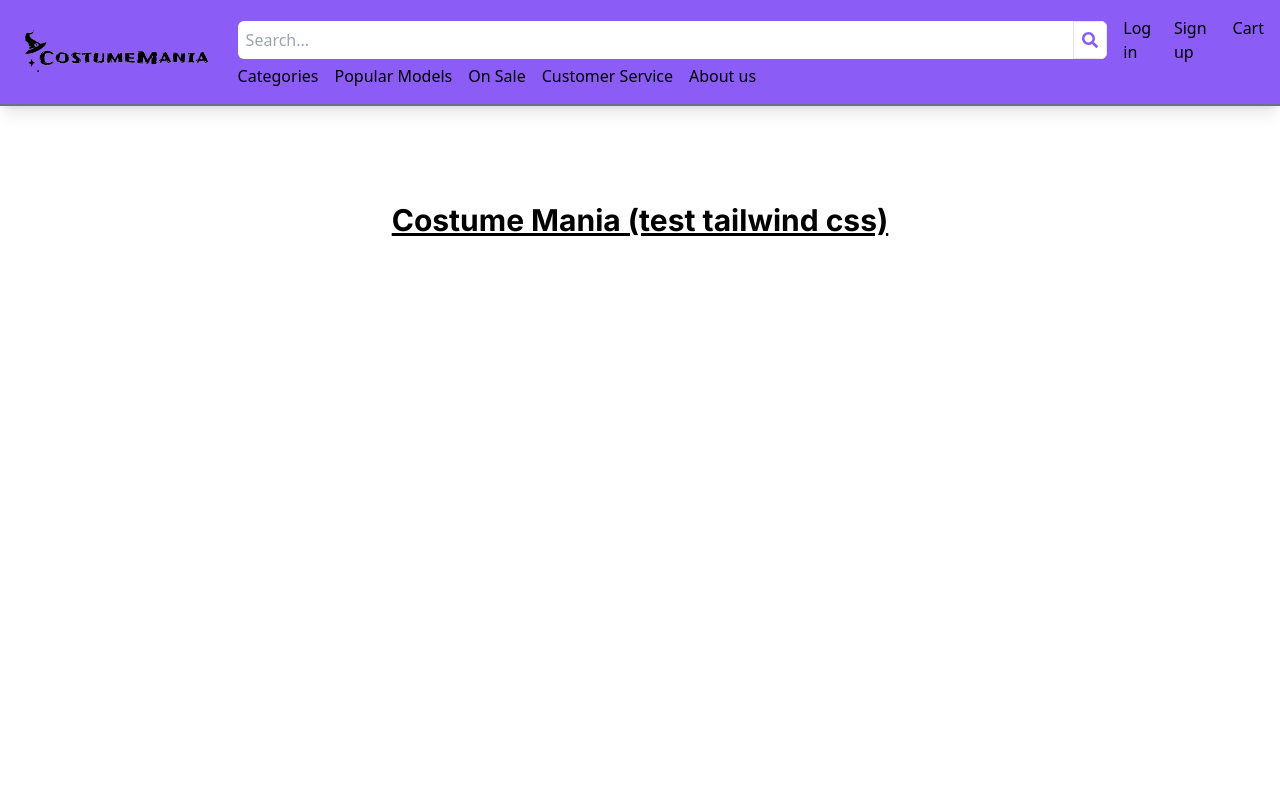
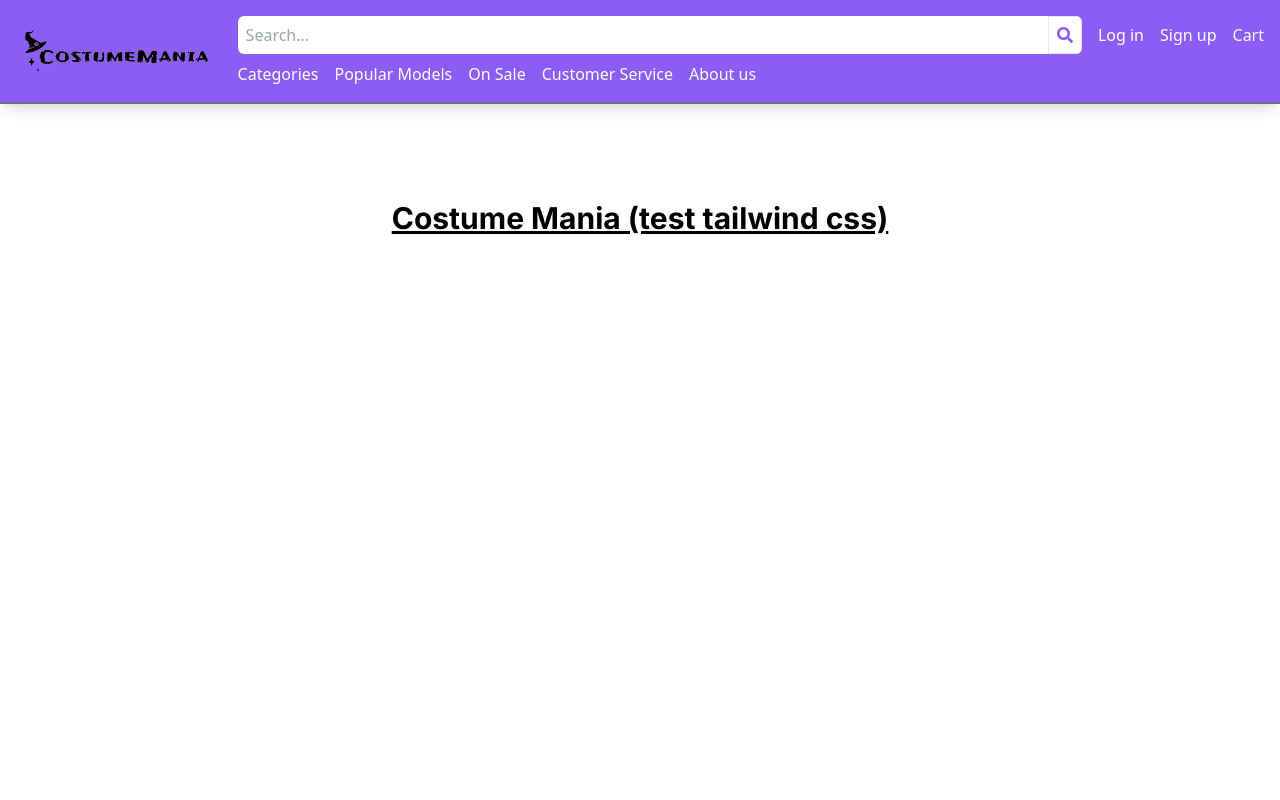
Before and after one commit to Daniel-Zemanate/PI2G1-front-costume-mania, a Next.js app: page / in a window 1280 px wide. Shown: the top 800 px of the page. Built offline with nearby package versions, Linux system fonts and the light colour scheme.

Commit message:
refactoring links

```diff
--- a/src/components/NavBar/index.tsx
+++ b/src/components/NavBar/index.tsx
@@ -2,6 +2,7 @@ import Link from "next/link";
 import logo from "@assets/logo.png";
 import Image from "next/image";
 import SearchBar from "../SearchBar";
+import NavLink from "../NavLink/NavLink";
 
 const NavBar = () => {
   return (
@@ -20,34 +21,21 @@ const NavBar = () => {
             <div className="flex items-center space-x-4 justify-between">
               <SearchBar />
               <nav className="flex space-x-4">
-                <Link href="/">Log in</Link>
-                <Link href="/about">Sign up</Link>
-                <Link href="/contact">Cart</Link>
+                <NavLink route="/" label="Log in" />
+                <NavLink route="/" label="Sign up" />
+                <NavLink route="/" label="Cart" />
               </nav>
             </div>
-            <nav>
-              <ul className="flex space-x-4">
-                <li>
-                  <Link href="/">Categories</Link>
-                </li>
-                <li>
-                  <Link href="/about">Popular Models</Link>
-                </li>
-                <li>
-                  <Link href="/contact">On Sale</Link>
-                </li>
-                <li>
-                  <Link href="/contact">Customer Service</Link>
-                </li>
-                <li>
-                  <Link href="/contact">About us</Link>
-                </li>
-              </ul>
+            <nav className="flex space-x-4 mt-2">
+              <NavLink label="Categories" route="/" />
+              <NavLink label="Popular Models" route="/about" />
+              <NavLink label="On Sale" route="/contact" />
+              <NavLink label="Customer Service" route="/contact" />
+              <NavLink label="About us" route="/contact" />
             </nav>
           </div>
         </div>
       </div>
-      <div></div>
     </header>
   );
 };
--- /dev/null
+++ b/src/components/NavLink/NavLink.tsx
@@ -0,0 +1,10 @@
+import React from 'react'
+import Link from "next/link";
+
+function NavLink({route, label}: {route: string, label: string}) {
+  return (
+    <Link href={route} className='whitespace-nowrap text-white'>{label}</Link>
+  )
+}
+
+export default NavLink
```
